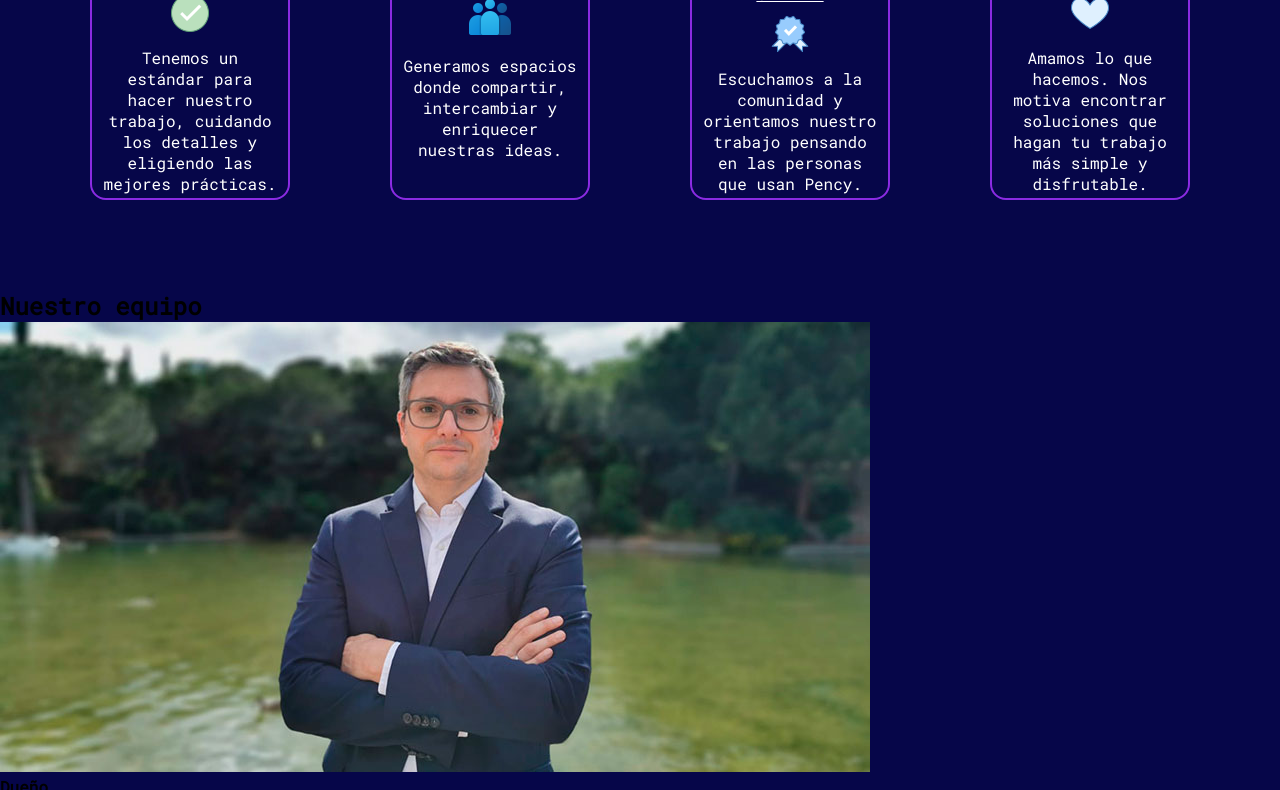
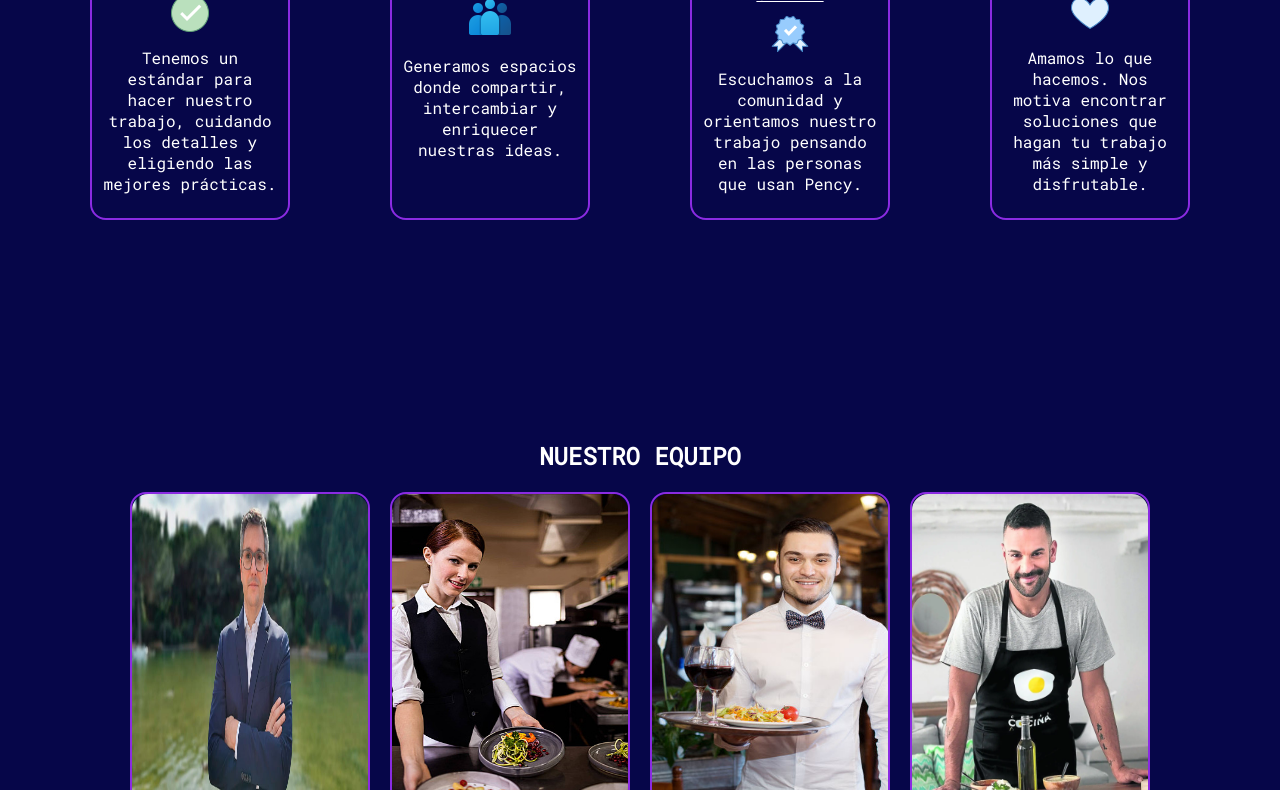
Before and after one commit to joelhuzuliak/pre-entrega-dos, a plain HTML site: page page/nosotros.html in a window 1280 px wide. Shown: the part 682-1472 px from the top of the page. Drawn offline with Linux system fonts and the light colour scheme.

Commit message:
hice responsive nuestro equipo en nosotros.html

```diff
--- a/page/nosotros.html
+++ b/page/nosotros.html
@@ -72,28 +72,28 @@
 
         <!-- Nuestro equipo -->
 
-        <section>
+        <section class="equipo-contenedor">
             <h2>Nuestro equipo</h2>
-            <div>
-                <article>
+            <div class="equipo-div">
+                <article class="equipo">
                     <img src="../imagenes/foto-dueño-nosotros.jpg" alt="Foto del dueño" title="Foto del dueño">
                     <h4>Dueño</h4>
                     <h5>Juan Perez</h5>
                 </article>
 
-                <article>
+                <article class="equipo">
                     <img src="../imagenes/foto-empleada-nosotros.jpg" alt="Foto de la empleda" title="Foto de la empleda">
                     <h4>Empleada</h4>
                     <h5>Agusto Gomez</h5>
                 </article>
 
-                <article>
+                <article class="equipo">
                     <img src="../imagenes/foto-empleado-nosotros.jpg" alt="Foto del empleado" title="Foto del empledo">
                     <h4>Empleado</h4>
                     <h5>Julieta Dominguez</h5>
                 </article>
 
-                <article>
+                <article class="equipo">
                     <img src="../imagenes/foto-cocinero-nosotros.webp" alt="Foto del cocinero" title="Foto del cocinero">
                     <h4>Cocinero</h4>
                     <h5>Ezequiel Fernandez</h5>
@@ -105,7 +105,8 @@
     <!-- Footer -->
 
     <footer>
-        <div>
+        <div class="contenedor-arriba">
+            <div class="footer-informacion">
                 <h4>Titulo</h4>
                 <ul>
                     <li>Lorem ipsum dolor sit</li>
@@ -115,7 +116,7 @@
                 </ul>
             </div>
 
-        <div>
+            <div class="footer-informacion">
                 <h4>Titulo</h4>
                 <ul>
                     <li>Lorem ipsum dolor sit</li>
@@ -124,8 +125,10 @@
                     <li>Lorem ipsum dolor sit</li>
                 </ul>
             </div>
+        </div>
 
-        <div>
+        <div class="contenedor-abajo">
+            <div class="footer-informacion">
                 <h4>Titulo</h4>
                 <ul>
                     <li>Lorem ipsum dolor sit</li>
@@ -139,16 +142,20 @@
                 <h4>Titulo</h4>
                 <ul>
                     <li><a href="#" target="_blank">
-                    <img src="../imagenes/icons-whatsapp-48.png" alt="Foto del logo de whatsapp" title="Foto del logo de whatsapp">
+                            <img src="../imagenes/icons-whatsapp-48.png" alt="Foto del logo de whatsapp"
+                                title="Foto del logo de whatsapp">
                         </a></li>
                     <li><a href="#" target="_blank">
-                    <img src="../imagenes/icons-instagram.png" alt="Foto del logo de instagram" title="Foto del logo de instagram">
+                            <img src="../imagenes/icons-instagram.png" alt="Foto del logo de instagram"
+                                title="Foto del logo de instagram">
                         </a></li>
-                <li><a href="./reservas.html">
-                    <img src="../imagenes/icons-calendario-48.png" alt="Foto de un calendario" title="Foto de un calendario">
+                    <li><a href="./paginas/reservas.html">
+                            <img src="../imagenes/icons-calendario-48.png" alt="Foto de un calendario"
+                                title="Foto de un calendario">
                         </a></li>
                 </ul>
             </nav>
+        </div>
     </footer>
 </body>
 </html>
--- a/style/nosotros.css
+++ b/style/nosotros.css
@@ -255,8 +255,76 @@ header {
     }
 
     .nosotros {
-        width: 500px;
-        height: 250px;
+        width: 200px;
+        height: 270px;
+    }
+}
+
+/* Nuestro equipo */
+
+.equipo-contenedor {
+    text-align: center;
+    color: white;
+    padding: 10px;
+}
+
+.equipo-contenedor h2 {
+    text-transform: uppercase;
+    margin: 20px;
+}
+
+.equipo {
+    border: 2px solid blueviolet;
+    height: 55vh;
+    margin: 10px;
+    border-radius: 1rem;
+}
+
+.equipo img {
+    width: 100%;
+    height: 40vh;
+    border-radius: 1rem;
+    background-size: contain;
+}
+
+.equipo h4 {
+    text-transform: uppercase;
+    padding-top: 20px;
+}
+
+.equipo h5 {
+    text-transform: uppercase;
+    padding-top: 10px;
+}
+
+@media (min-width:600px) {
+
+    .equipo-contenedor {
+        padding: 50px;
+    }
+}
+
+@media (min-width:770px) {
+
+    .equipo-contenedor {
+        padding: 120px;
+    }
+}
+
+@media (min-width:1024px) {
+
+    .equipo-contenedor h2 {
+        margin: 10px;
+    }
+
+    .equipo-div {
+        display: flex;
+        justify-content: center;
+        align-items: center;
+    }
+
+    .equipo {
+        width: 400px;
     }
 }
 
```
Lines whose indentation alone changed are shown as unchanged.
